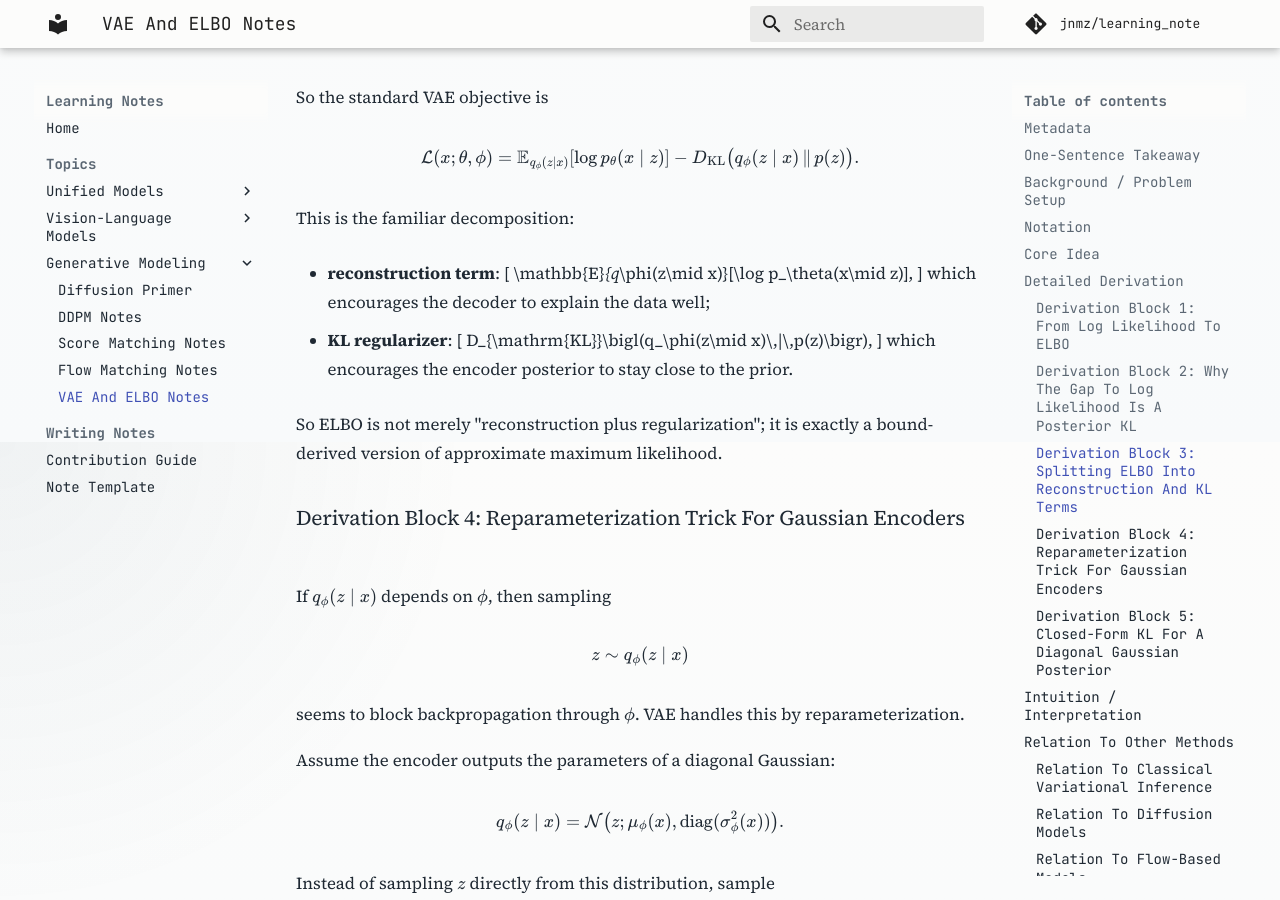
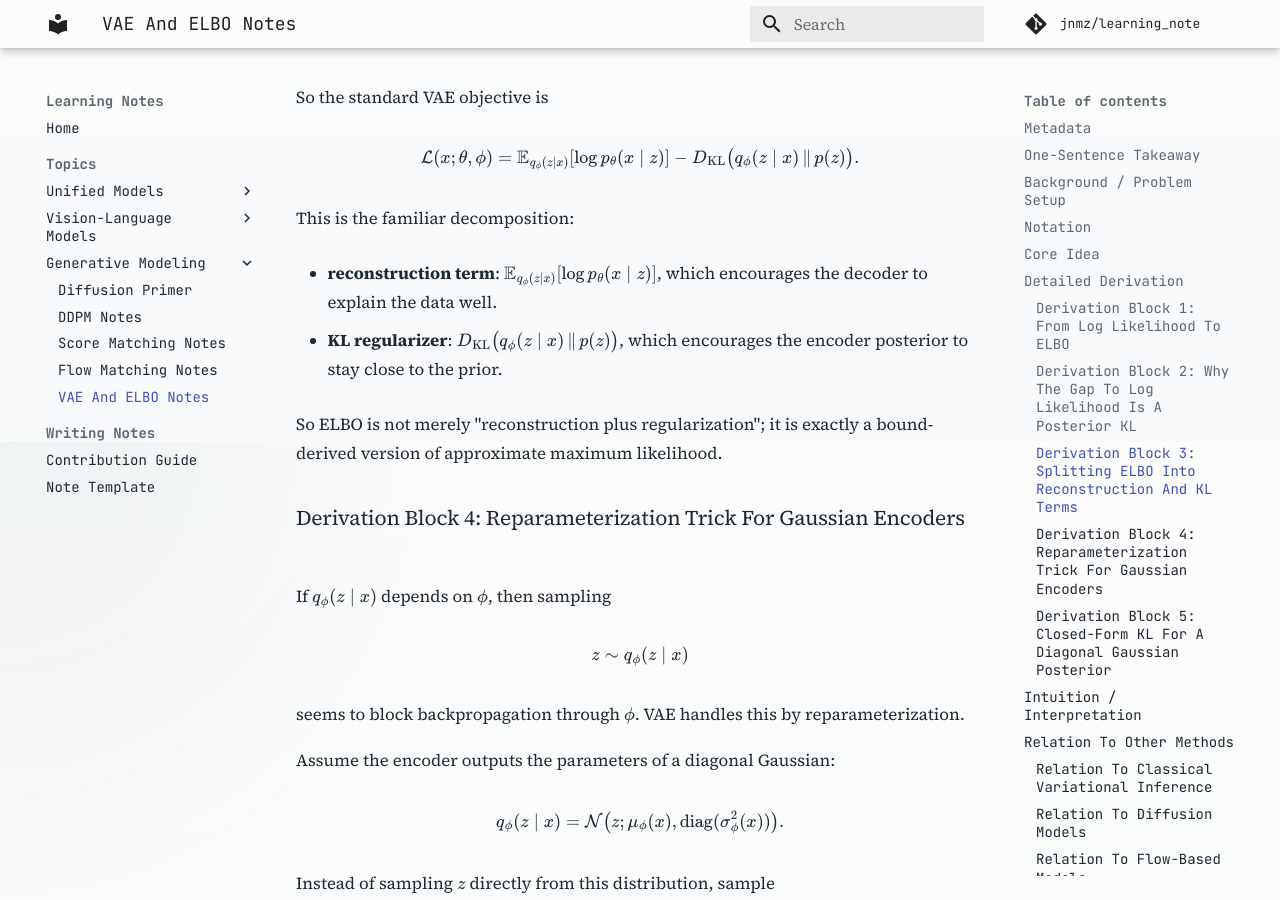
Before and after one commit to Jnmz/learning_note, an MkDocs documentation site: the page built from docs/generative-modeling/vae-elbo-notes.md, in a window 1280 px wide and 900 px high, scrolled down 4958 px. Built offline with MkDocs 1.6.1 and Material for MkDocs 9.7.7, drawn with Linux system fonts in a browser that asks for light colours; comment, search, counter and statistics services are not loaded.

Commit message:
chore: promote codex-staging to main

```diff
--- a/docs/generative-modeling/vae-elbo-notes.md
+++ b/docs/generative-modeling/vae-elbo-notes.md
@@ -235,17 +235,9 @@ So the standard VAE objective is
 
 This is the familiar decomposition:
 
-- **reconstruction term**:
-\[
-\mathbb{E}_{q_\phi(z\mid x)}[\log p_\theta(x\mid z)],
-\]
-which encourages the decoder to explain the data well;
+- **reconstruction term**: \( \mathbb{E}_{q_\phi(z\mid x)}[\log p_\theta(x\mid z)] \), which encourages the decoder to explain the data well.
 
-- **KL regularizer**:
-\[
-D_{\mathrm{KL}}\bigl(q_\phi(z\mid x)\,\|\,p(z)\bigr),
-\]
-which encourages the encoder posterior to stay close to the prior.
+- **KL regularizer**: \( D_{\mathrm{KL}}\bigl(q_\phi(z\mid x)\,\|\,p(z)\bigr) \), which encourages the encoder posterior to stay close to the prior.
 
 So ELBO is not merely "reconstruction plus regularization"; it is exactly a bound-derived version of approximate maximum likelihood.
 
```
